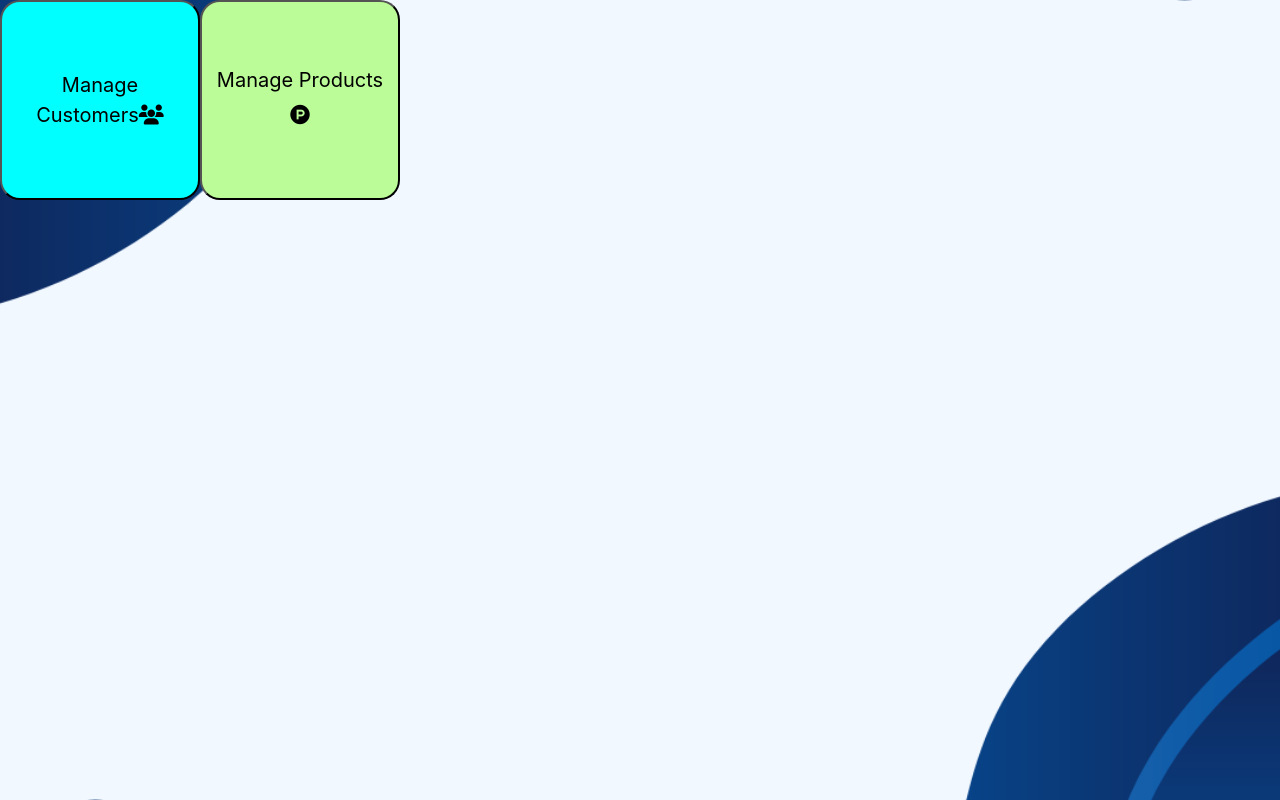
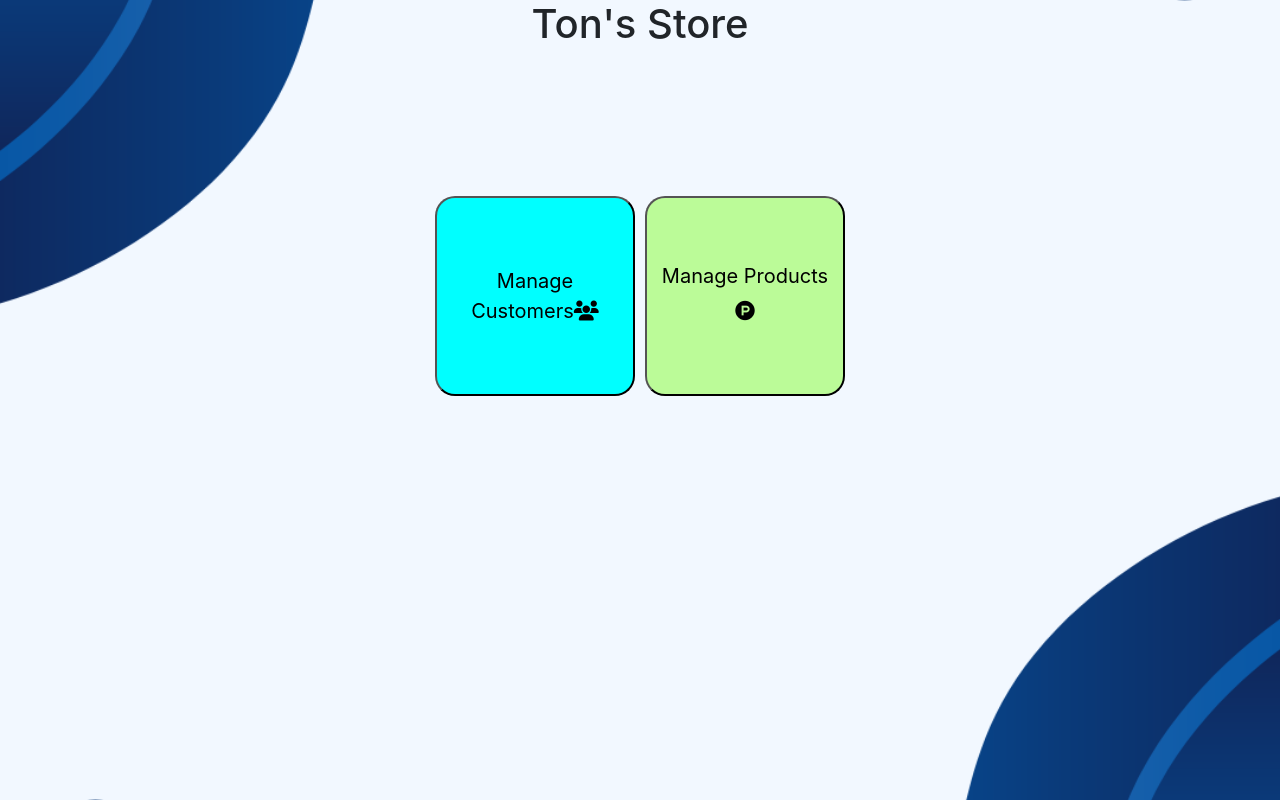
Before and after one commit to tonnguyen123/Full-Stack-Store, a React (Create React App) app in the folder client/: page / in a window 1280 px wide. Built offline with nearby package versions, Linux system fonts and the light colour scheme.

Commit message:
Update MainPage.jsx

```diff
--- a/client/src/Main Page/MainPage.jsx
+++ b/client/src/Main Page/MainPage.jsx
@@ -1,11 +1,20 @@
 import React from 'react';
 import "./mainPage.css";
 import { useNavigate } from 'react-router-dom';
+
 
 export const MainPage = () => {
    const navigate = useNavigate();
   return (
     <div className='MainPage'>
+    <div className='pageTitle' style={{alignSelf:'center'}}>
+          <h1>
+          Ton's Store
+          </h1>
+
+    </div>
+      <div className='buttons'>
+
 
       <button className='userButton' onClick={()=> navigate('/users')}>Manage Customers
       <i class="fa-solid fa-users"></i>
@@ -15,6 +24,10 @@ export const MainPage = () => {
         <i class="fa-brands fa-product-hunt"></i>
 
       </button>
+
+      </div>
+
+
     </div>
   )
 }
```
